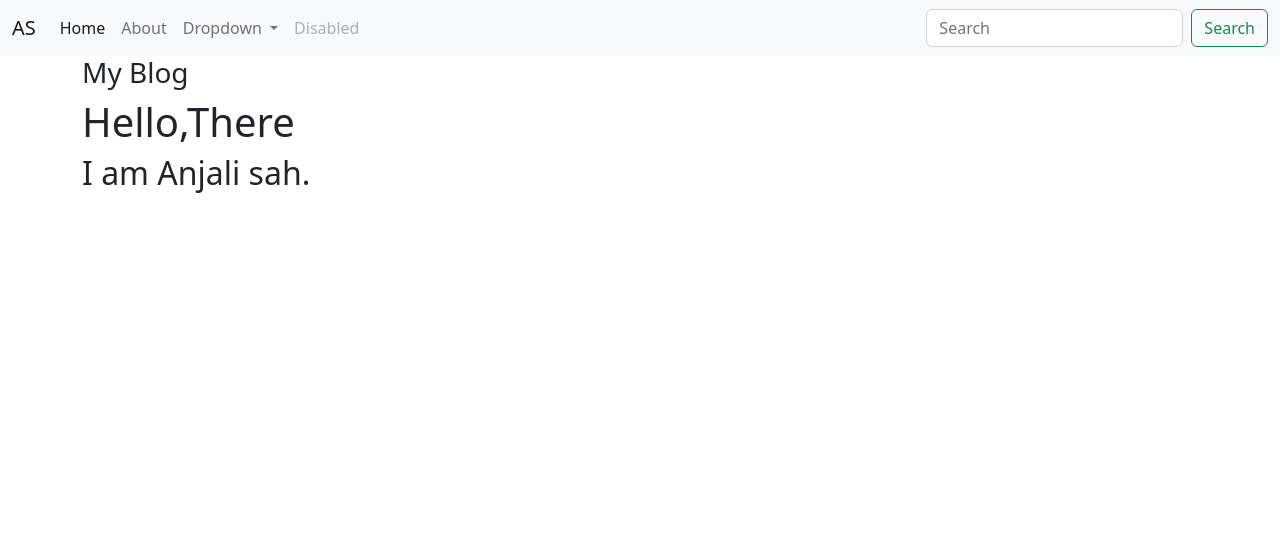
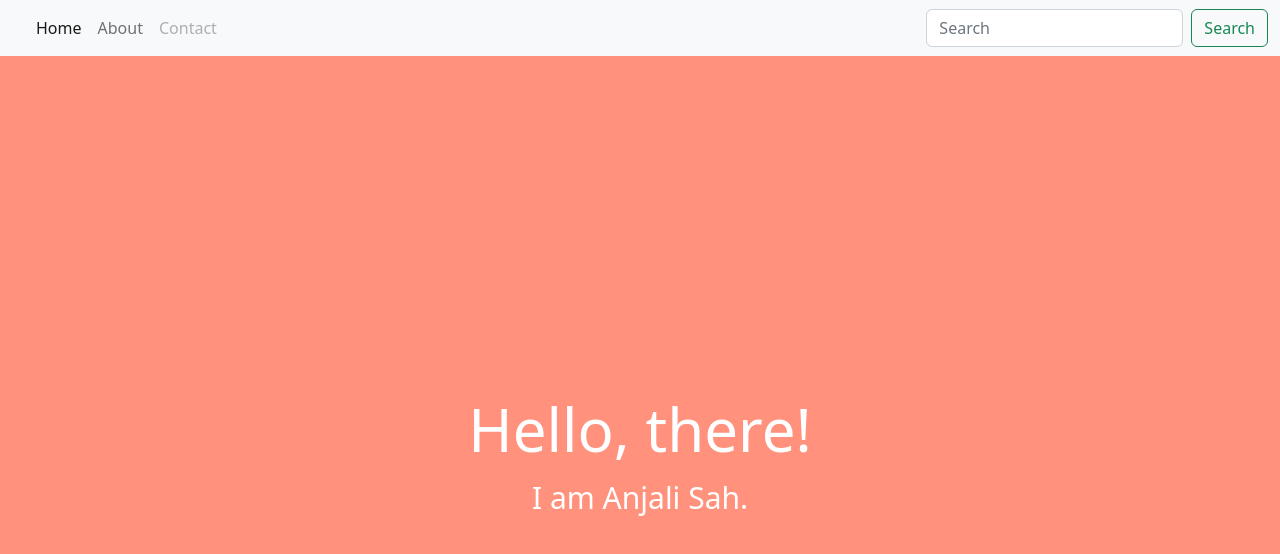
Before and after one commit to anjalisaha/anjalisaha.github.io, a plain HTML site: page blog using Botstp/index.html in a window 1280 px wide. Drawn offline with nearby package versions, Linux system fonts and the light colour scheme.

Commit message:
color chage

```diff
--- a/Anjali Blog site/style.css
+++ b/Anjali Blog site/style.css
@@ -103,10 +103,10 @@ header h1 {
     display: flex;
   }
   .box {
-    border: 5px solid brown;
+    border: 5px solid rgb(85, 20, 190);
     width: 33%;
     margin: 2px 30px;
-    background: palegoldenrod;
+    background:whitesmoke;
   }
   #foodImage {
     width: 100%;
--- a/blog using Botstp/index.html
+++ b/blog using Botstp/index.html
@@ -5,12 +5,13 @@
   <meta http-equiv="X-UA-Compatible" content="IE=edge">
   <meta name="viewport" content="width=device-width, initial-scale=1.0">
   <title>Anjali Blog</title>
+  <link rel="stylesheet" href="style.css">
   <link href="https://cdn.jsdelivr.net/npm/bootstrap@5.2.0-beta1/dist/css/bootstrap.min.css" rel="stylesheet" integrity="sha384-0evHe/X+R7YkIZDRvuzKMRqM+OrBnVFBL6DOitfPri4tjfHxaWutUpFmBp4vmVor" crossorigin="anonymous">
 </head>
 <body>
   <nav class="navbar navbar-expand-lg bg-light">
     <div class="container-fluid">
-      <a class="navbar-brand" href="#">AS</a>
+      <a class="navbar-brand" href="#"></a>
       <button class="navbar-toggler" type="button" data-bs-toggle="collapse" data-bs-target="#navbarSupportedContent" aria-controls="navbarSupportedContent" aria-expanded="false" aria-label="Toggle navigation">
         <span class="navbar-toggler-icon"></span>
       </button>
@@ -22,19 +23,9 @@
           <li class="nav-item">
             <a class="nav-link" href="#">About</a>
           </li>
-          <li class="nav-item dropdown">
-            <a class="nav-link dropdown-toggle" href="#" id="navbarDropdown" role="button" data-bs-toggle="dropdown" aria-expanded="false">
-              Dropdown
-            </a>
-            <ul class="dropdown-menu" aria-labelledby="navbarDropdown">
-              <li><a class="dropdown-item" href="#">Action</a></li>
-              <li><a class="dropdown-item" href="#">Another action</a></li>
-              <li><hr class="dropdown-divider"></li>
-              <li><a class="dropdown-item" href="#">Something else here</a></li>
-            </ul>
-          </li>
+
           <li class="nav-item">
-            <a class="nav-link disabled">Disabled</a>
+            <a class="nav-link disabled">Contact</a>
           </li>
         </ul>
         <form class="d-flex" role="search">
@@ -44,12 +35,12 @@
       </div>
     </div>
   </nav>
-  <div class="container-sm">
-    <h3>My Blog</h3>
-    <h1>Hello,There</h1>
-    <h2>I am Anjali sah.</h2>
-  </div>
 
+
+  <header id="welcome-section">
+    <h1>Hello, there!</h1>
+    <p> I am Anjali Sah.</p>
+  </header>
 
 
 
--- a/blog using Botstp/style.css
+++ b/blog using Botstp/style.css
@@ -0,0 +1,62 @@
+#navbar{
+    position: sticky;
+}
+
+header {
+    height: 100vh;
+    background-size: cover;
+    background-position: center center;
+    display: flex;
+    align-items: center;
+    justify-content: center;
+    flex-direction: column;
+    position: relative;
+    color: #fff;
+  }
+
+  header::after {
+    content: '';
+    background-color:tomato;
+    position: absolute;
+    top: 0;
+    left: 0;
+    right: 0;
+    bottom: 0;
+    opacity: 0.7;
+  }
+
+  header * {
+    position: relative;
+    z-index: 1;
+  }
+
+  header h1 {
+    font-size: 60px;
+    margin-bottom: 10px;
+    margin-top: 0;
+    text-align: center;
+  }
+
+
+    header p {
+      font-size: 30px;
+      margin: 0;
+      text-align: center;
+    }
+    section {
+      text-align: center;
+      padding: 20px;
+    }
+
+
+    footer {
+      clear: both;
+      width: 100%;
+
+      background:black;
+      color: white;
+      padding: 9px 20px;
+    }
+    .center {
+      text-align: center;
+    }
```
